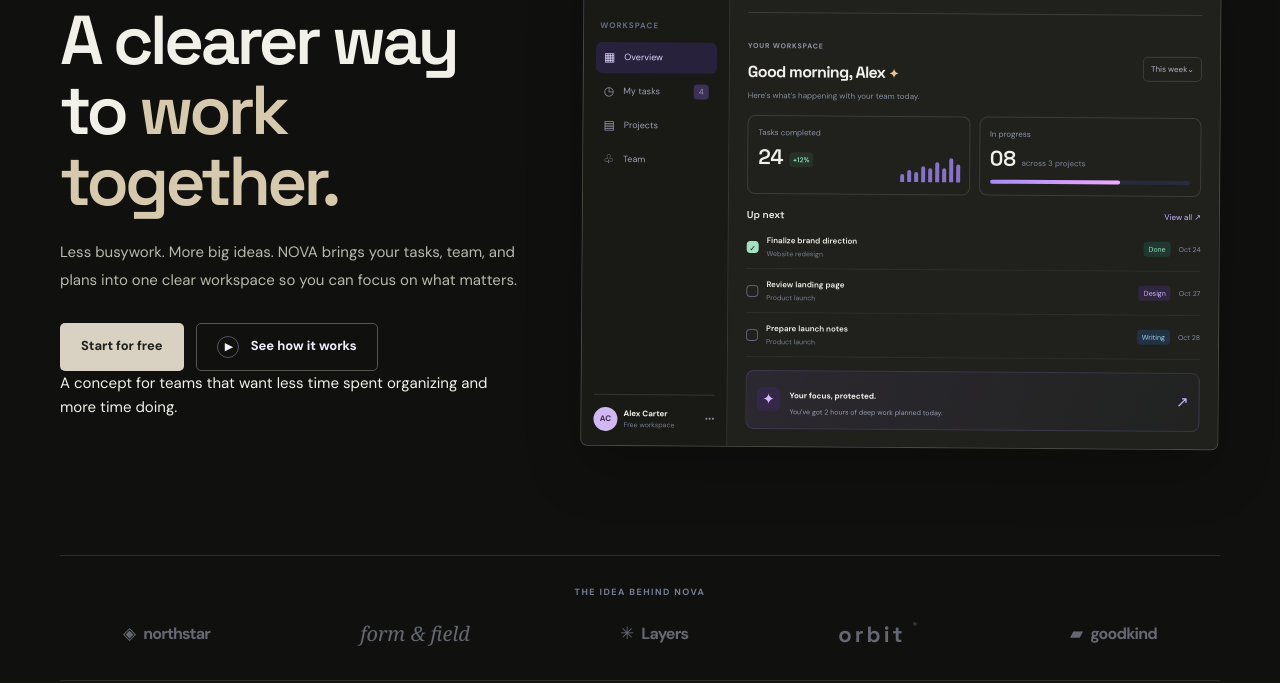
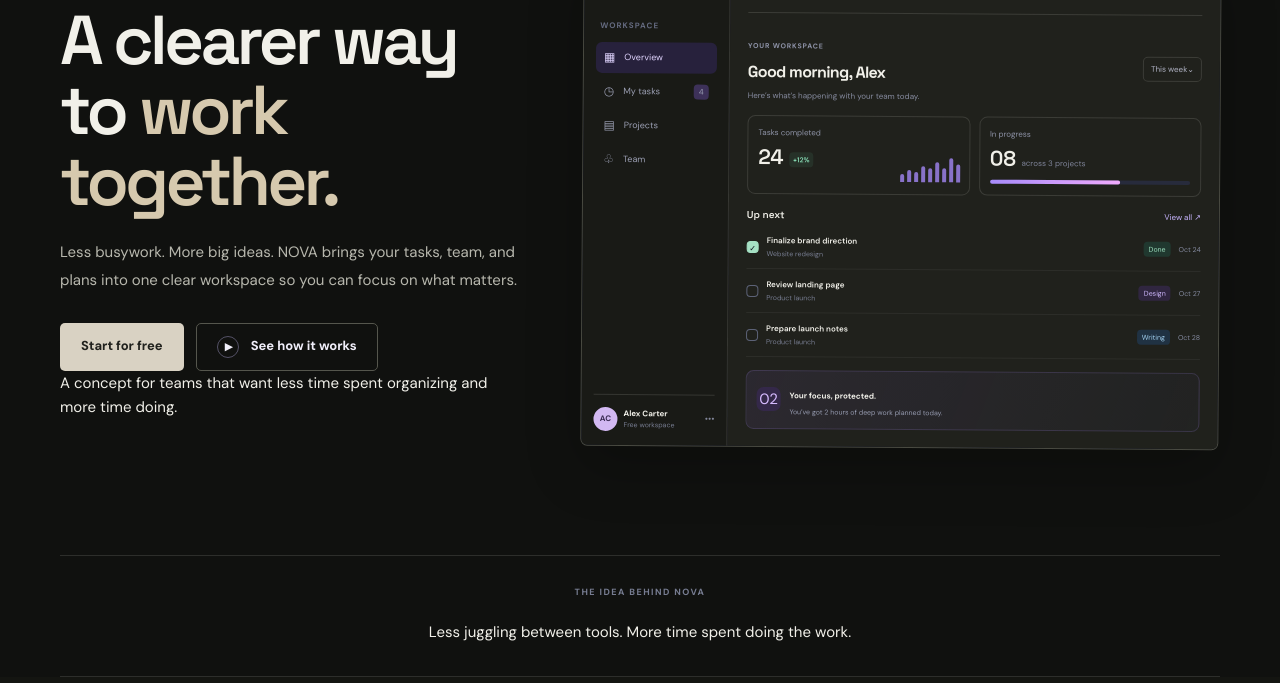
Before and after one commit to ALPHA01234/nova-saas-landing-page, a plain HTML site: page index.html in a window 1280 px wide. Shown: the part 269-952 px from the top of the page. Drawn offline with Linux system fonts and the light colour scheme.

Commit message:
Replace fake logo strip and decorative glyphs with restrained product details

```diff
--- a/index.html
+++ b/index.html
@@ -39,14 +39,14 @@
         <div class="app-window">
           <aside class="app-sidebar"><div class="mini-brand"><span class="brand-mark" aria-hidden="true"><svg viewBox="0 0 24 24" fill="none"><path d="M12 3v18M3 12h18M5.6 5.6l12.8 12.8M18.4 5.6 5.6 18.4" stroke="currentColor" stroke-width="1.6" stroke-linecap="round"/></svg></span> nova</div><div class="workspace-label">WORKSPACE</div><div class="side-item active"><span>▦</span> Overview</div><div class="side-item"><span>◷</span> My tasks <i>4</i></div><div class="side-item"><span>▤</span> Projects</div><div class="side-item"><span>♧</span> Team</div><div class="sidebar-bottom"><div class="mini-avatar">AC</div><div><b>Alex Carter</b><small>Free workspace</small></div><span class="dots">•••</span></div></aside>
           <div class="app-main"><div class="app-topbar"><span>Monday, October 26</span><div class="top-actions"><span class="top-icon">⌕</span><span class="top-icon">♧</span><span class="mini-avatar violet">AC</span></div></div>
-            <div class="app-heading"><div><small>YOUR WORKSPACE</small><h3>Good morning, Alex <span>✦</span></h3><p>Here’s what’s happening with your team today.</p></div><span class="date-chip">This week⌄</span></div>
+            <div class="app-heading"><div><small>YOUR WORKSPACE</small><h3>Good morning, Alex</h3><p>Here’s what’s happening with your team today.</p></div><span class="date-chip">This week⌄</span></div>
             <div class="stats-row"><div class="stat-card"><span>Tasks completed</span><strong>24 <em>+12%</em></strong><div class="mini-bars"><i></i><i></i><i></i><i></i><i></i><i></i><i></i><i></i><i></i></div></div><div class="stat-card"><span>In progress</span><strong>08 <small>across 3 projects</small></strong><div class="progress-track"><i></i></div></div></div>
             <div class="tasks-panel"><div class="panel-heading"><b>Up next</b><a href="#features">View all ↗</a></div>
               <div class="task-row"><span class="task-check checked">✓</span><div class="task-title"><b>Finalize brand direction</b><small>Website redesign</small></div><span class="task-tag tag-green">Done</span><span class="task-date">Oct 24</span></div>
               <div class="task-row"><span class="task-check"></span><div class="task-title"><b>Review landing page</b><small>Product launch</small></div><span class="task-tag tag-purple">Design</span><span class="task-date">Oct 27</span></div>
               <div class="task-row"><span class="task-check"></span><div class="task-title"><b>Prepare launch notes</b><small>Product launch</small></div><span class="task-tag tag-blue">Writing</span><span class="task-date">Oct 28</span></div>
             </div>
-            <div class="focus-card"><div class="focus-icon">✦</div><div><b>Your focus, protected.</b><p>You’ve got 2 hours of deep work planned today.</p></div><span class="focus-arrow">↗</span></div>
+            <div class="focus-card"><div class="focus-icon" aria-hidden="true">02</div><div><b>Your focus, protected.</b><p>You’ve got 2 hours of deep work planned today.</p></div></div>
           </div>
         </div>
 
@@ -54,7 +54,7 @@
       </div>
     </section>
 
-    <section class="trust-strip container"><p>THE IDEA BEHIND NOVA</p><div class="trust-logos"><span>◈ <b>northstar</b></span><span class="logo-serif">form & field</span><span>✳ <b>Layers</b></span><span class="logo-wide">orbit<span>®</span></span><span>▰ <b>goodkind</b></span></div></section>
+    <section class="trust-strip container"><p>THE IDEA BEHIND NOVA</p><div class="trust-statement">Less juggling between tools. More time spent doing the work.</div></section>
 
     <section class="section features-section" id="features"><div class="container"><div class="section-intro"><div class="eyebrow">BUILT AROUND THE WAY TEAMS ACTUALLY WORK</div><h2>Everything in sync.<br><span class="muted-heading">Nothing in your way.</span></h2><p>All the pieces of your work, finally working together. Spend less time organizing and more time making progress.</p></div>
       <div class="feature-grid">
@@ -64,7 +64,7 @@
       </div>
     </div></section>
 
-    <section class="section workflow-section" id="how-it-works"><div class="container workflow-layout"><div class="workflow-copy"><div class="eyebrow">SIMPLE BY DESIGN</div><h2>Good work has<br>a <span class="gradient-text">rhythm.</span></h2><p>NOVA gives your team a shared place to plan, do, and celebrate the work — without adding another complicated process.</p><a class="text-link" href="#get-started">Find your flow <span aria-hidden="true">→</span></a></div><div class="steps"><article class="step"><div class="step-number">01</div><div><h3>Get everything out of your head</h3><p>Collect tasks and ideas in one place. No more scattered notes or forgotten follow-ups.</p></div><div class="step-symbol">⌘</div></article><article class="step"><div class="step-number">02</div><div><h3>Make a plan that feels clear</h3><p>Set priorities, assign owners, and see what needs attention — without a meeting about it.</p></div><div class="step-symbol">↗</div></article><article class="step"><div class="step-number">03</div><div><h3>Make progress you can feel</h3><p>Keep momentum visible, celebrate small wins, and leave work with a clearer mind.</p></div><div class="step-symbol">✦</div></article></div></div></section>
+    <section class="section workflow-section" id="how-it-works"><div class="container workflow-layout"><div class="workflow-copy"><div class="eyebrow">SIMPLE BY DESIGN</div><h2>Good work has<br>a <span class="gradient-text">rhythm.</span></h2><p>NOVA gives your team a shared place to plan, do, and celebrate the work — without adding another complicated process.</p><a class="text-link" href="#get-started">Find your flow <span aria-hidden="true">→</span></a></div><div class="steps"><article class="step"><div class="step-number">01</div><div><h3>Get everything out of your head</h3><p>Collect tasks and ideas in one place. No more scattered notes or forgotten follow-ups.</p></div><div class="step-symbol" aria-hidden="true">01</div></article><article class="step"><div class="step-number">02</div><div><h3>Make a plan that feels clear</h3><p>Set priorities, assign owners, and see what needs attention — without a meeting about it.</p></div><div class="step-symbol" aria-hidden="true">02</div></article><article class="step"><div class="step-number">03</div><div><h3>Make progress you can feel</h3><p>Keep momentum visible, celebrate small wins, and leave work with a clearer mind.</p></div><div class="step-symbol" aria-hidden="true">03</div></article></div></div></section>
 
     <section class="section pricing-section" id="pricing"><div class="container"><div class="section-intro centered"><div class="eyebrow">STRAIGHTFORWARD PRICING</div><h2>Start small.<br><span class="muted-heading">Grow when you're ready.</span></h2><p>Simple plans for the way your team works today.</p></div><div class="pricing-grid">
       <article class="price-card"><span class="plan-name">Starter</span><p class="plan-description">For personal projects and fresh ideas.</p><div class="price"><strong>$0</strong><span>/ forever</span></div><a class="button button-outline" href="#get-started">Get started free</a><ul><li>✓ Up to 3 active projects</li><li>✓ Tasks and to-do lists</li><li>✓ Basic team collaboration</li><li>✓ Weekly overview</li></ul></article>
```
